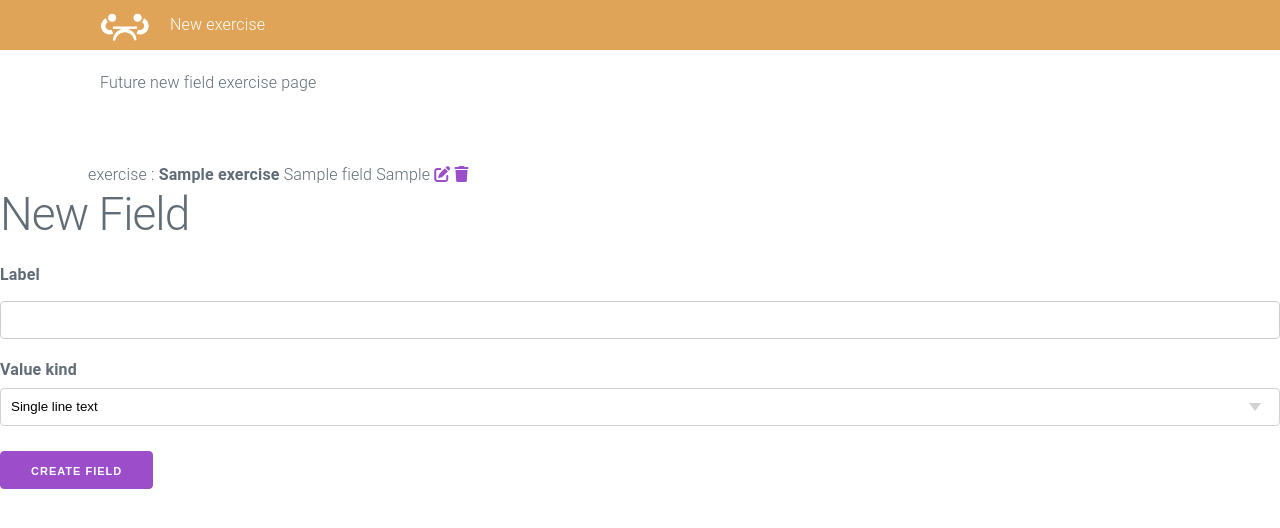
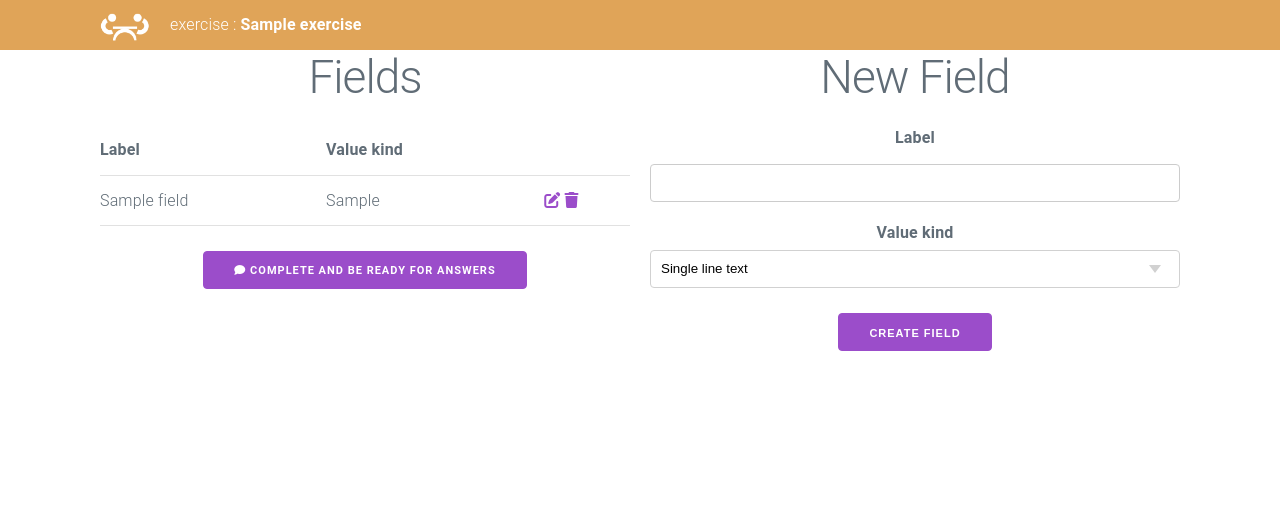
Before and after one commit to CPNV-ES/MAW11_Mugiwaras_Looper, a PHP site: page /exercises/0/fields in a window 1280 px wide. Shown: the top 528 px of the page. Run offline with PHP 8.4, Linux system fonts and the light colour scheme; tables that the repository leaves empty or names only in its code hold one stand-in row (values such as "Sample post"); data that the repository does not hold is empty.

Commit message:
feat : global classic html of the page

```diff
--- a/src/views/newFields.php
+++ b/src/views/newFields.php
@@ -1,10 +1,24 @@
-<?php require 'headers/createExerciseHeader.php'; ?>
-<div class="container dashboard">
-    Future new field exercise page
-</div>        <a href="/"><img src="/img/logo.png"  alt=""/></a>
+<header class="heading creating">
+    <section class="container">
+        <a href="/"><img src="/img/logo.png"  alt=""/></a>
         <span class="exercise-label">exercise : <strong class="bolded"><?= $data['exercise']['title_exercise'] ?></strong></span>
     </section>
 </header>
+<body>
+<main class="container">
+    <div class="row">
+        <section class="column">
+            <h1>Fields</h1>
+            <table class="records">
+                <thead>
+                <tr>
+                    <th>Label</th>
+                    <th>Value kind</th>
+                    <th></th>
+                </tr>
+                </thead>
+                <tbody>
+
                 <?php foreach ($data['fields'] as $field): ?>
                     <tr>
                         <td><?= $field['label']?></td>
@@ -15,6 +29,12 @@
                         </td>
                     </tr>
                 <?php endforeach; ?>
+                </tbody>
+            </table>
+
+            <a data-confirm="Are you sure? You won't be able to further edit this exercise" class="button" rel="nofollow" data-method="put" href="/exercises/<?= $data[0] ?>?exercise[status]=answering"><i class="fa fa-comment"></i> Complete and be ready for answers</a>
+
+        </section>
         <section class="column">
             <h1>New Field</h1>
             <form action="/exercises/<?= $data['exercise']['id_exercise'] ?>/fields" accept-charset="UTF-8" method="post"><input name="utf8" type="hidden" value="✓"><input type="hidden" name="authenticity_token" value="WXvuF6WS+XWi18dQXkfL/GlaDGgWaE4YdsOF+s5KyAIy8hkoeNcCe/v8rwWvz3jGf2DXJYwJuS765IRkGe96Pw==">
@@ -36,3 +56,7 @@
                 </div>
             </form>
         </section>
+    </div>
+</main>
+
+</body>
```
